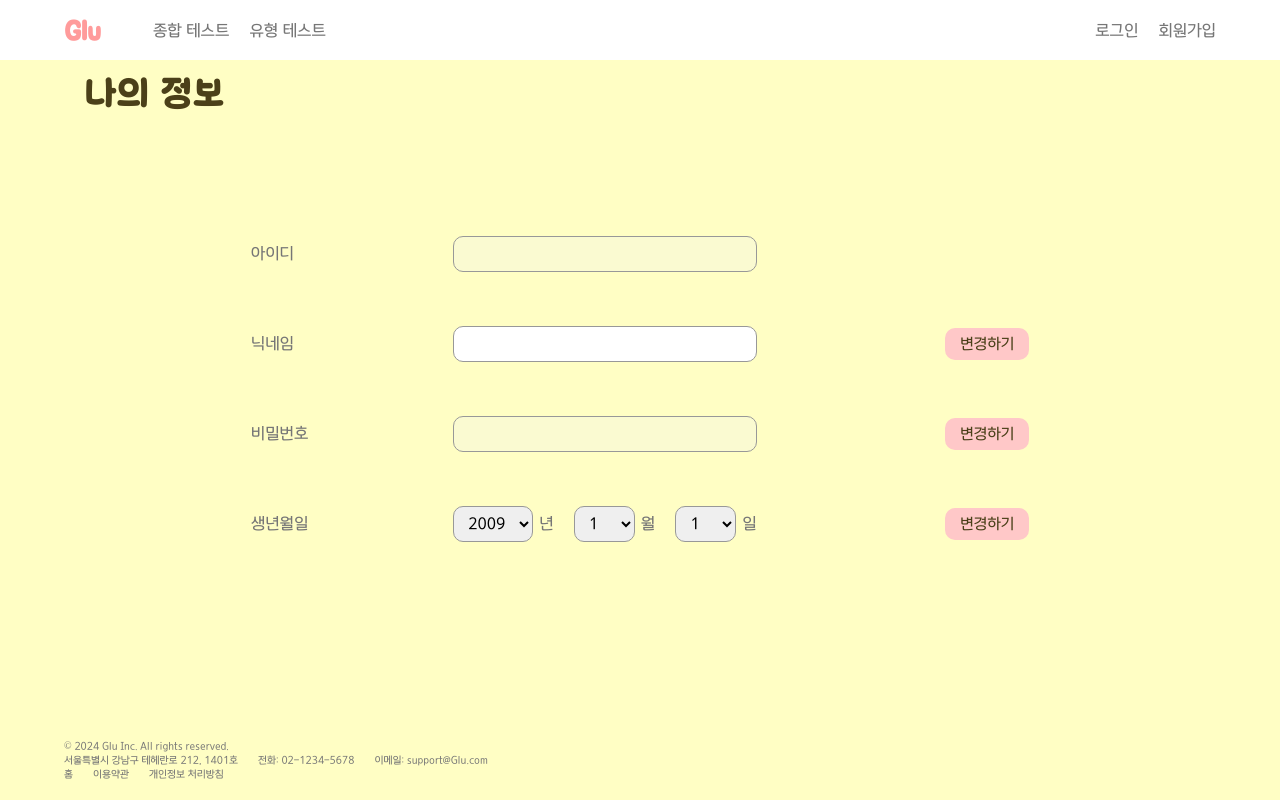
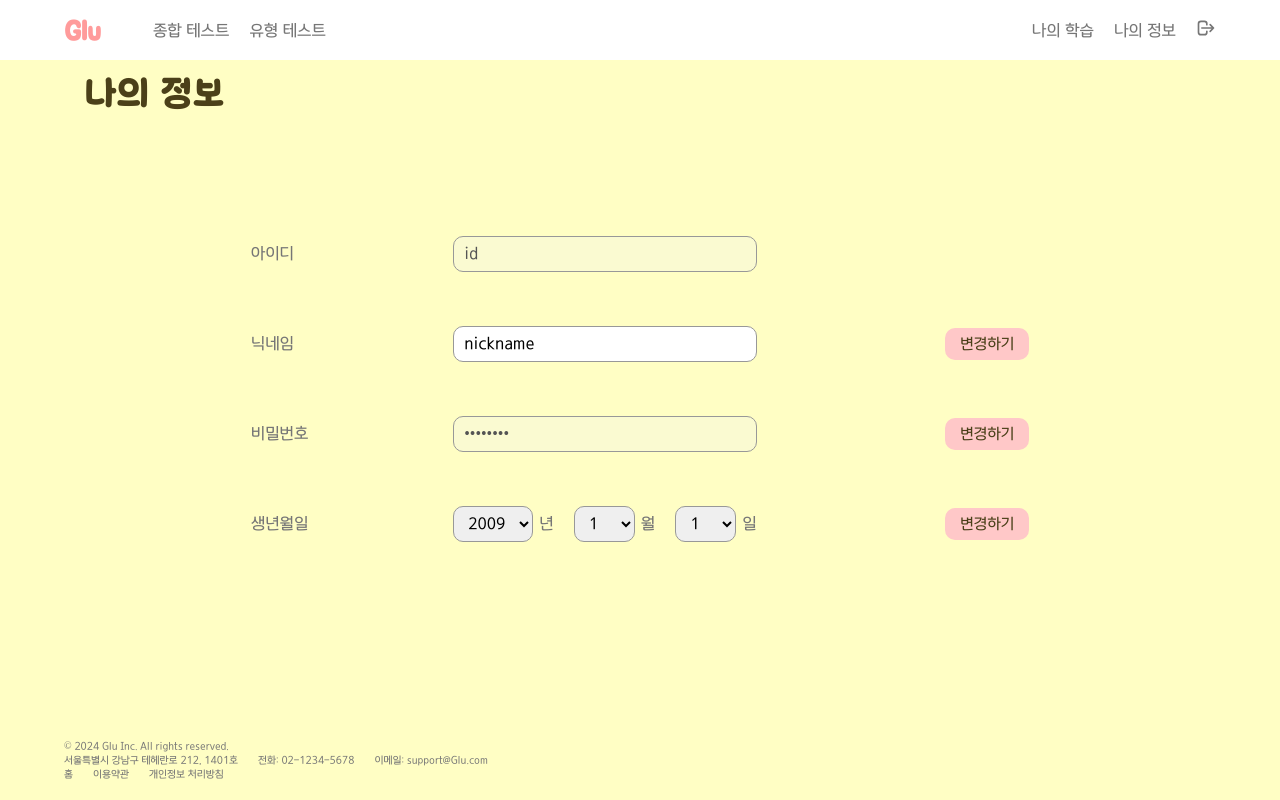
Before and after one commit to sehaim/Glu, a Next.js app in the folder frontend/glu/: page /mypage in a window 1280 px wide. Built offline with nearby package versions, Linux system fonts and the light colour scheme.

Commit message:
:ambulance:[!HOTFIX] build 오류 수정

```diff
--- a/frontend/glu/src/components/common/header.tsx
+++ b/frontend/glu/src/components/common/header.tsx
@@ -1,6 +1,10 @@
 /* eslint-disable prettier/prettier */
 import { useEffect, useState, useRef } from 'react';
+import { useSelector, useDispatch } from 'react-redux';
+import { RootState } from '@/store';
 import Link from 'next/link';
+import { HiOutlineLogout } from 'react-icons/hi';
+import { logout } from '../../store/authSlice';
 import styles from './header.module.css';
 
 function throttle(
@@ -81,6 +85,14 @@ export default function Header({ color }: { color: string }) {
 
   const headerStyle = getHeaderStyle(color, isScrolled);
 
+  // 로그인 상태에 따른 헤더 변경 구현
+  const { isLoggedIn, user } = useSelector((state: RootState) => state.auth);
+  const dispatch = useDispatch();
+
+  const handleLogout = () => {
+    dispatch(logout());
+  };
+
   return (
     <div className={styles.container} style={headerStyle}>
       <div className={styles.content}>
@@ -119,6 +131,7 @@ export default function Header({ color }: { color: string }) {
           </ul>
         </nav>
         <nav className={styles['user-menu']}>
+          {isLoggedIn ? (
             <ul>
               <li>
                 <Link href="/login">로그인</Link>
@@ -127,6 +140,23 @@ export default function Header({ color }: { color: string }) {
                 <Link href="/signup">회원가입</Link>
               </li>
             </ul>
+          ) : (
+            <ul>
+              <li>
+                <Link href="/mytest/growth">나의 학습</Link>
+              </li>
+              <li>
+                <Link href="/mypage">나의 정보</Link>
+              </li>
+              <li>
+                <HiOutlineLogout
+                  size={20}
+                  onClick={handleLogout}
+                  className={styles['logout-button']}
+                />
+              </li>
+            </ul>
+          )}
         </nav>
       </div>
     </div>
--- a/frontend/glu/src/pages/_app.tsx
+++ b/frontend/glu/src/pages/_app.tsx
@@ -7,6 +7,7 @@ import { NextPage } from 'next';
 // eslint-disable-next-line import/no-extraneous-dependencies
 import { Provider } from 'react-redux';
 import { store } from '@/store';
+import { useEffect } from 'react';
 
 type NextPageWithLayout = NextPage & {
   getLayout?: (page: ReactNode) => ReactNode;
--- a/frontend/glu/src/pages/mypage/index.tsx
+++ b/frontend/glu/src/pages/mypage/index.tsx
@@ -9,7 +9,9 @@ export default function Mypage() {
 
   const handleNicknameChnage = () => {};
 
-  const handlePasswordChnage = () => {};
+  const handlePasswordChnage = () => {
+    console.log('변경 완료'); // 추후 삭제
+  };
 
   const handleBirthChnage = () => {};
 
@@ -23,12 +25,17 @@ export default function Mypage() {
       <div className={styles.section}>
         <div className={styles['inline-items']}>
           <div className={styles['input-container']}>
-            <InputItem label="아이디" direction="row" canEdit={false} />
+            <InputItem
+              value="id"
+              label="아이디"
+              direction="row"
+              canEdit={false}
+            />
           </div>
         </div>
         <div className={styles['inline-items']}>
           <div className={styles['input-container']}>
-            <InputItem label="닉네임" direction="row" />
+            <InputItem value="nickname" label="닉네임" direction="row" />
           </div>
           <div>
             <SecondaryButton
@@ -40,7 +47,12 @@ export default function Mypage() {
         </div>
         <div className={styles['inline-items']}>
           <div className={styles['input-container']}>
-            <InputItem label="비밀번호" direction="row" canEdit={false} />
+            <InputItem
+              value="password"
+              label="비밀번호"
+              direction="row"
+              canEdit={false}
+            />
           </div>
           <div>
             <SecondaryButton
@@ -52,7 +64,7 @@ export default function Mypage() {
         </div>
         <div className={styles['inline-items']}>
           <div className={styles['input-container']}>
-            <InputItem label="생년월일" direction="row" isBirth={true} />
+            <InputItem value="birth" label="생년월일" direction="row" isBirth />
           </div>
           <div>
             <SecondaryButton
@@ -63,17 +75,25 @@ export default function Mypage() {
           </div>
         </div>
       </div>
-      <Modal show={showModal} title="비밀번호 변경" onClose={handleShowModal}>
+      <Modal
+        onSubmit={handlePasswordChnage}
+        show={showModal}
+        title="비밀번호 변경"
+        onClose={handleShowModal}
+      >
         <div className={styles['modal-content']}>
           <InputItem
+            value="password"
             label="현재 비밀번호"
             placeholder="현재 비밀번호를 입력해주세요."
           />
           <InputItem
+            value="password"
             label="새로운 비밀번호"
             placeholder="8자 이상의 영문, 숫자, 특수기호"
           />
           <InputItem
+            value="password"
             label="비밀번호 확인"
             placeholder="비밀번호를 다시 입력해주세요."
           />
--- a/frontend/glu/src/store/authSlice.ts
+++ b/frontend/glu/src/store/authSlice.ts
@@ -7,6 +7,7 @@ interface AuthState {
 
 const initialState: AuthState = {
   isLoggedIn: false,
+  accessToken: undefined,
 };
 
 const authSlice = createSlice({
--- a/frontend/glu/src/store/counterSlice.ts
+++ /dev/null
@@ -1,27 +0,0 @@
-// counterSlice.ts
-import { createSlice } from '@reduxjs/toolkit';
-
-interface CounterState {
-  value: number;
-}
-
-const initialState: CounterState = {
-  value: 0,
-};
-
-export const counterSlice = createSlice({
-  name: 'counter',
-  initialState,
-  reducers: {
-    increment: (state) => ({
-      value: state.value + 1,
-    }),
-    decrement: (state) => ({
-      value: state.value - 1,
-    }),
-  },
-});
-
-export const { increment, decrement } = counterSlice.actions;
-
-export default counterSlice.reducer;
--- a/frontend/glu/src/store/index.ts
+++ b/frontend/glu/src/store/index.ts
@@ -1,9 +1,9 @@
 import { configureStore } from '@reduxjs/toolkit';
-import counterReducer from './counterSlice';
+import authReducer from './authSlice';
 
 export const store = configureStore({
   reducer: {
-    counter: counterReducer,
+    auth: authReducer,
   },
 });
 
```
Lines whose indentation alone changed are shown as unchanged.
